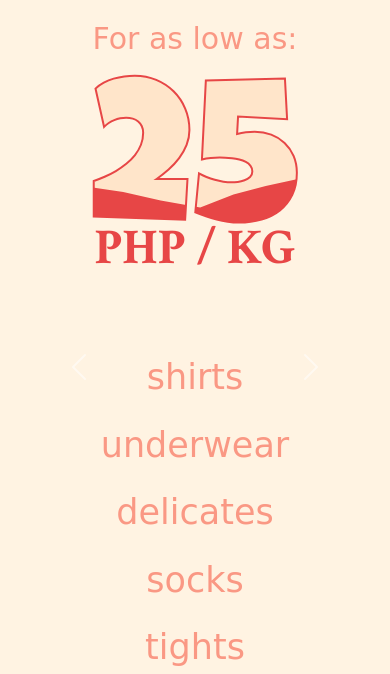
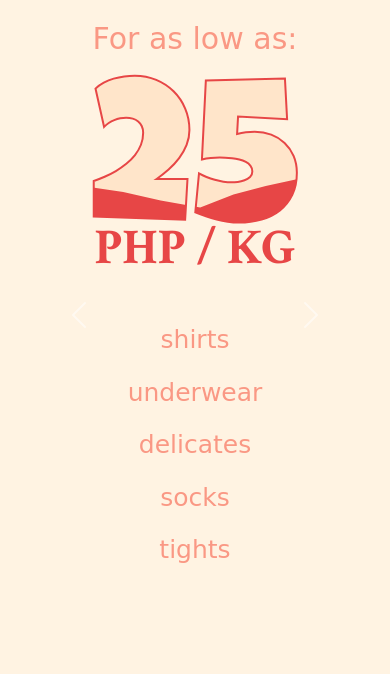
Before and after one commit to vinaldreycagatan/WD89P-MP1, a plain HTML site: page laundry-page.html in a window 390 px wide. Shown: the part 187-861 px from the top of the page. Drawn offline with nearby package versions, Linux system fonts and the light colour scheme; a web font is replaced by a local one.

Commit message:
items update

```diff
--- a/styles.css
+++ b/styles.css
@@ -383,4 +383,12 @@ h5 {
         display: flex;
         margin-left: 20px;
     }
+
+    .details-area {
+        margin-top: 20px;
+    }
+
+    .items {
+        font-size: 25px;
+    }
 }
```
